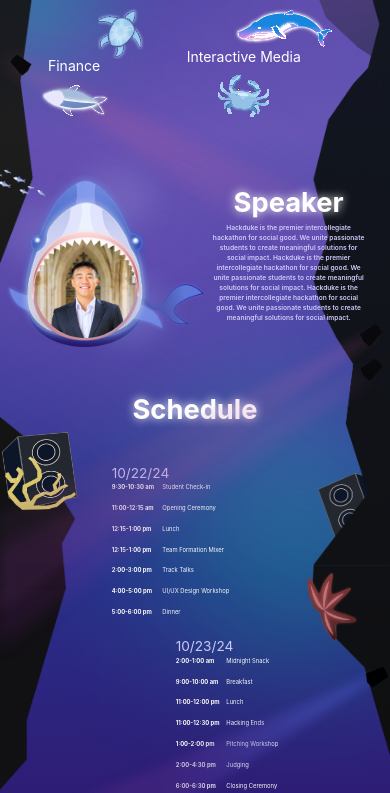
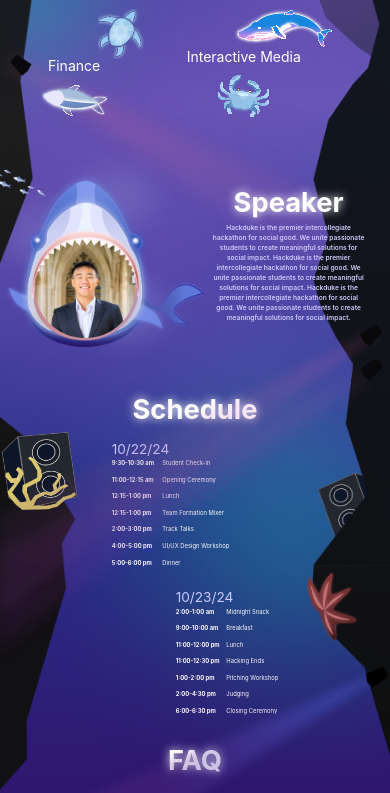
Before and after one commit to hack-duke/2025.hackduke.org, a React (Create React App) app: page / in a window 390 px wide. Shown: the part 1156-1949 px from the top of the page. Built offline with nearby package versions, Linux system fonts and the light colour scheme.

Commit message:
fixed schedule responsiveness

```diff
--- a/src/components/schedule.js
+++ b/src/components/schedule.js
@@ -16,7 +16,7 @@
       <h2 className={`text-[3.5vw] text-[#D5CFFFF2] ${isSecondDay ? 'ml-16 md:ml-0' : ''}`}>
         {date}
       </h2>
-      <div className={`space-y-3 ${isSecondDay ? 'ml-16 md:ml-0' : ''}`}>
+      <div className={`space-y-[2vw] ${isSecondDay ? 'ml-16 md:ml-0' : ''}`}>
         {events.map((event, index) => (
           <ScheduleItem key={index} time={event.time} event={event.event} />
         ))}
@@ -47,8 +47,8 @@
   ]
 
   return (
-    <Panel className="h-auto md:h-[60vw] pb-16 md:pb-0">
-      <div className='z-10 w-screen text-center mb-8'>
+    <Panel className="h-[90vw] md:h-[60vw]">
+      <div className='z-10 w-screen text-center mb-[2vw]'>
         <H1>Schedule</H1>
       </div>
 
```
